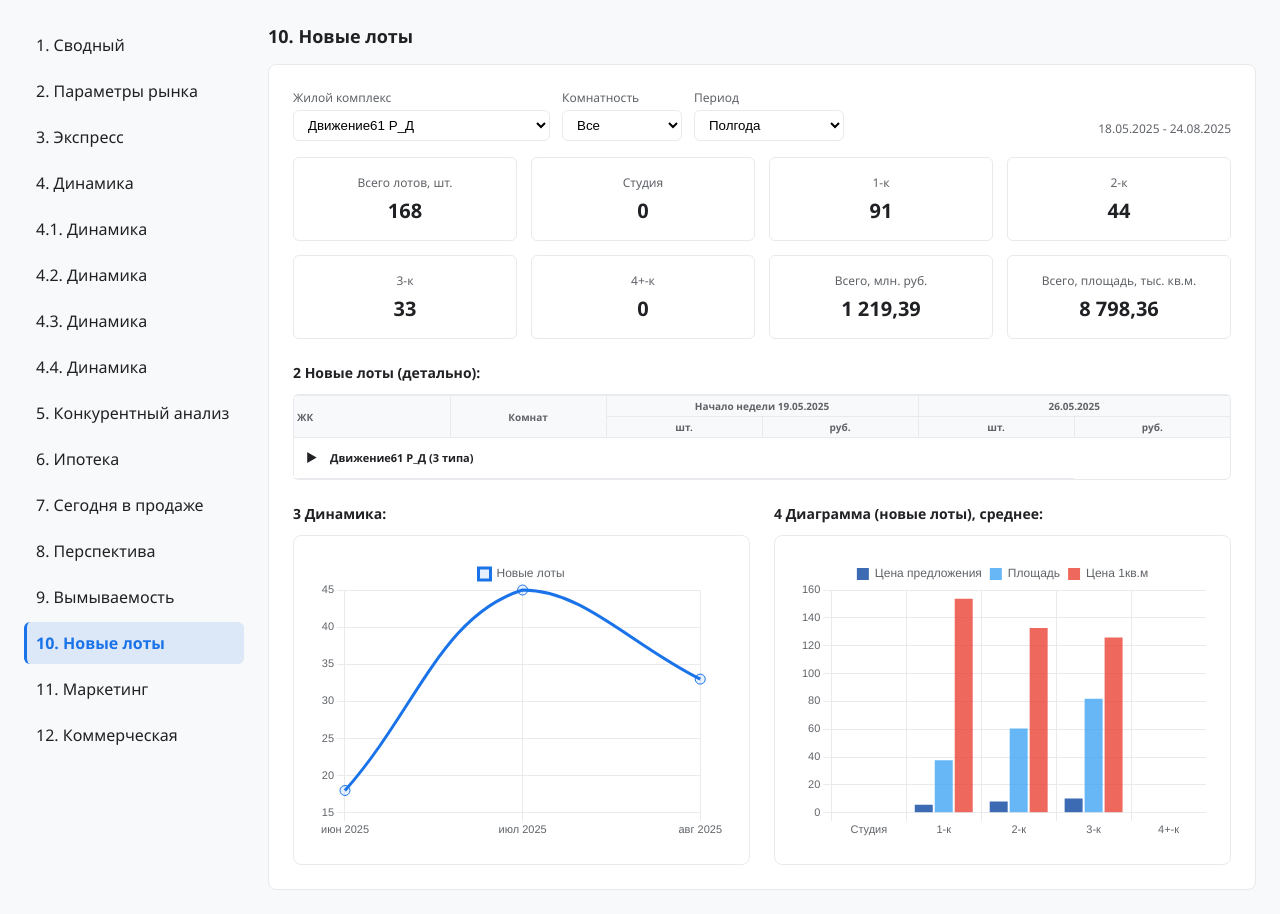
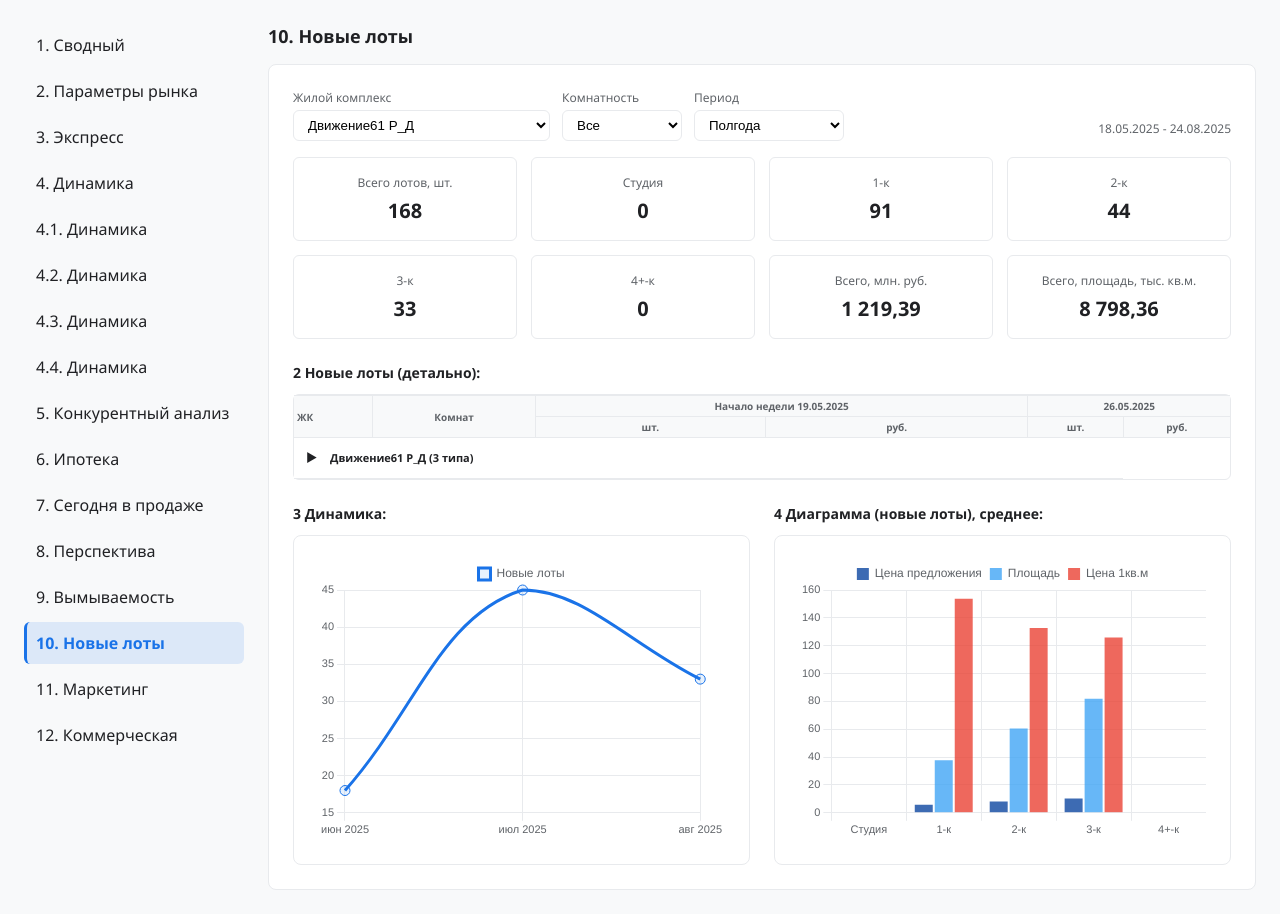
Before and after one commit to profpomeha-create/NEdviz1, a React (Vite) app in the folder dashboard/: page /new in a window 1280 px wide. Built offline with nearby package versions, Linux system fonts and the light colour scheme.

Commit message:
Оптимизация таблиц для мобильных: уменьшены min-width, padding и font-size

```diff
--- a/dashboard/src/index.css
+++ b/dashboard/src/index.css
@@ -131,26 +131,26 @@ body{margin:0;font-family:Segoe UI, Roboto, system-ui, -apple-system, Arial; col
 @media (max-width:768px){.table-wrap{border-radius:4px}}
 @media (max-width:480px){.table-wrap{border-radius:3px;margin:0 -10px;width:calc(100% + 20px);max-width:calc(100% + 20px)}}
 @media (max-width:375px){.table-wrap{margin:0 -6px;width:calc(100% + 12px);max-width:calc(100% + 12px)}}
-.table{width:100%;border-collapse:collapse;border-spacing:0;font-size:11px;table-layout:fixed;min-width:600px}
+.table{width:100%;border-collapse:collapse;border-spacing:0;font-size:11px;table-layout:auto;min-width:600px}
 @media (max-width:1280px){.table{font-size:10.5px;min-width:580px}}
 @media (max-width:1024px){.table{font-size:10px;min-width:550px}}
-@media (max-width:768px){.table{font-size:9.5px;min-width:520px}}
-@media (max-width:640px){.table{font-size:9px;min-width:500px}}
-@media (max-width:480px){.table{font-size:9px;min-width:600px}}
-@media (max-width:375px){.table{font-size:8.5px;min-width:580px}}
+@media (max-width:768px){.table{font-size:9.5px;min-width:480px}}
+@media (max-width:640px){.table{font-size:9px;min-width:450px}}
+@media (max-width:480px){.table{font-size:8.5px;min-width:400px}}
+@media (max-width:375px){.table{font-size:8px;min-width:350px}}
 .table thead th{position:sticky;top:0;background:#f8f9fa;border:1px solid var(--color-border);border-top:none;padding:4px 3px;font-size:10px;color:var(--color-subtext);text-align:center;font-weight:600;line-height:1.2;word-break:break-word;hyphens:auto;overflow-wrap:break-word;z-index:10}
 @media (max-width:768px){.table thead th{padding:3px 2px;font-size:9px}}
 @media (max-width:640px){.table thead th{padding:3px 2px;font-size:8.5px;line-height:1.1}}
-@media (max-width:480px){.table thead th{padding:4px 3px;font-size:9px;line-height:1.1;white-space:nowrap}}
-@media (max-width:375px){.table thead th{padding:3px 2px;font-size:8px;white-space:nowrap}}
+@media (max-width:480px){.table thead th{padding:3px 2px;font-size:8.5px;line-height:1.1;white-space:nowrap}}
+@media (max-width:375px){.table thead th{padding:2px 1px;font-size:7.5px;white-space:nowrap}}
 .table thead th:first-child{border-left:none}
 .table thead th:last-child{border-right:none}
 .table thead tr:first-child th{border-top:1px solid var(--color-border)}
 .table tbody td{padding:6px 8px;border:1px solid var(--color-border);border-top:none;font-feature-settings:"tnum" 1, "lnum" 1;background:#fff;font-size:11px;line-height:1.3}
-@media (max-width:768px){.table tbody td{padding:5px 6px;font-size:10px}}
-@media (max-width:640px){.table tbody td{padding:4px 5px;font-size:9.5px}}
-@media (max-width:480px){.table tbody td{padding:5px 4px;font-size:9px}}
-@media (max-width:375px){.table tbody td{padding:4px 3px;font-size:8.5px}}
+@media (max-width:768px){.table tbody td{padding:4px 5px;font-size:10px}}
+@media (max-width:640px){.table tbody td{padding:3px 4px;font-size:9.5px}}
+@media (max-width:480px){.table tbody td{padding:3px 3px;font-size:8.5px}}
+@media (max-width:375px){.table tbody td{padding:2px 2px;font-size:8px}}
 .table tbody td:first-child{border-left:none}
 .table tbody td:last-child{border-right:none}
 .table tbody tr:first-child td{border-top:1px solid var(--color-border)}
```
